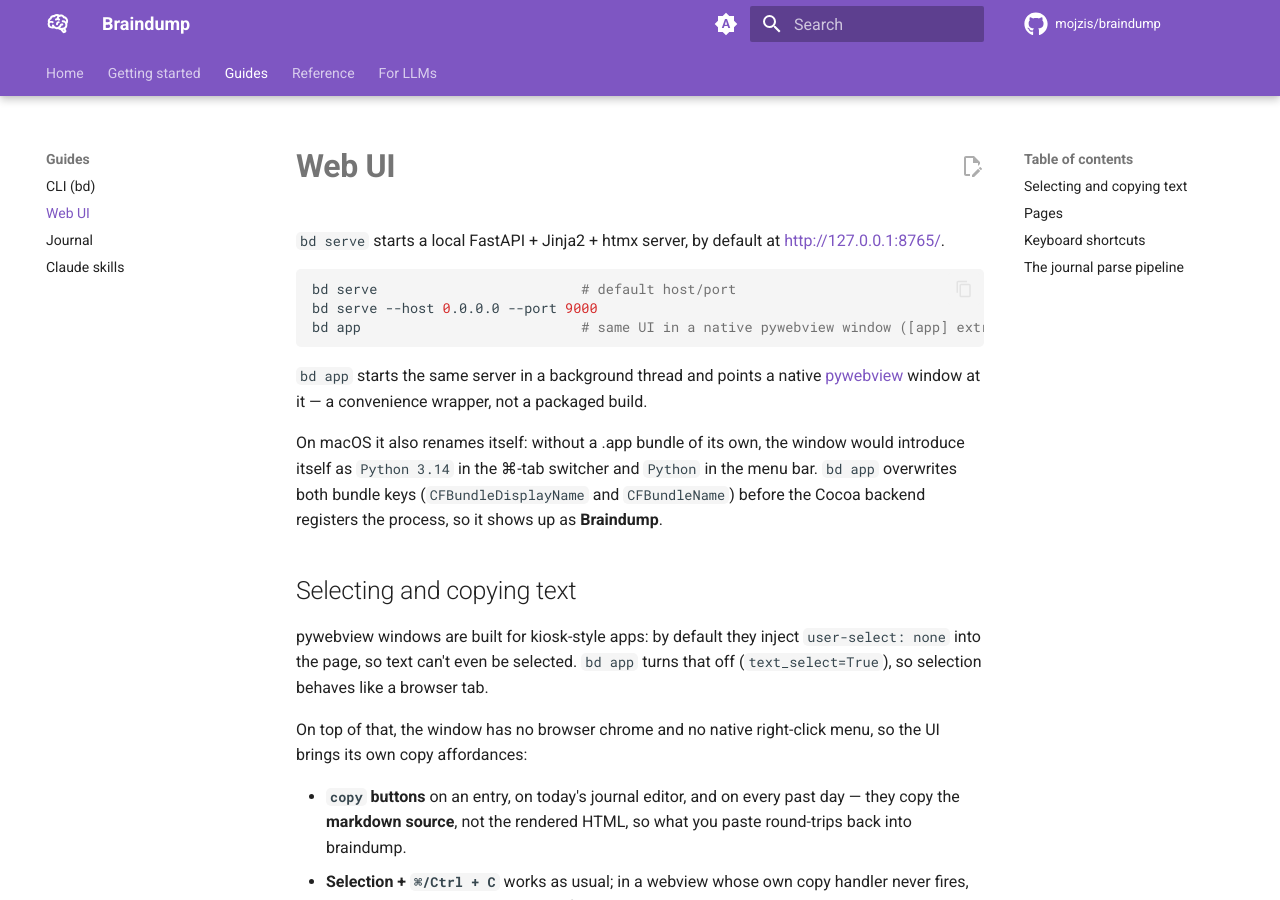
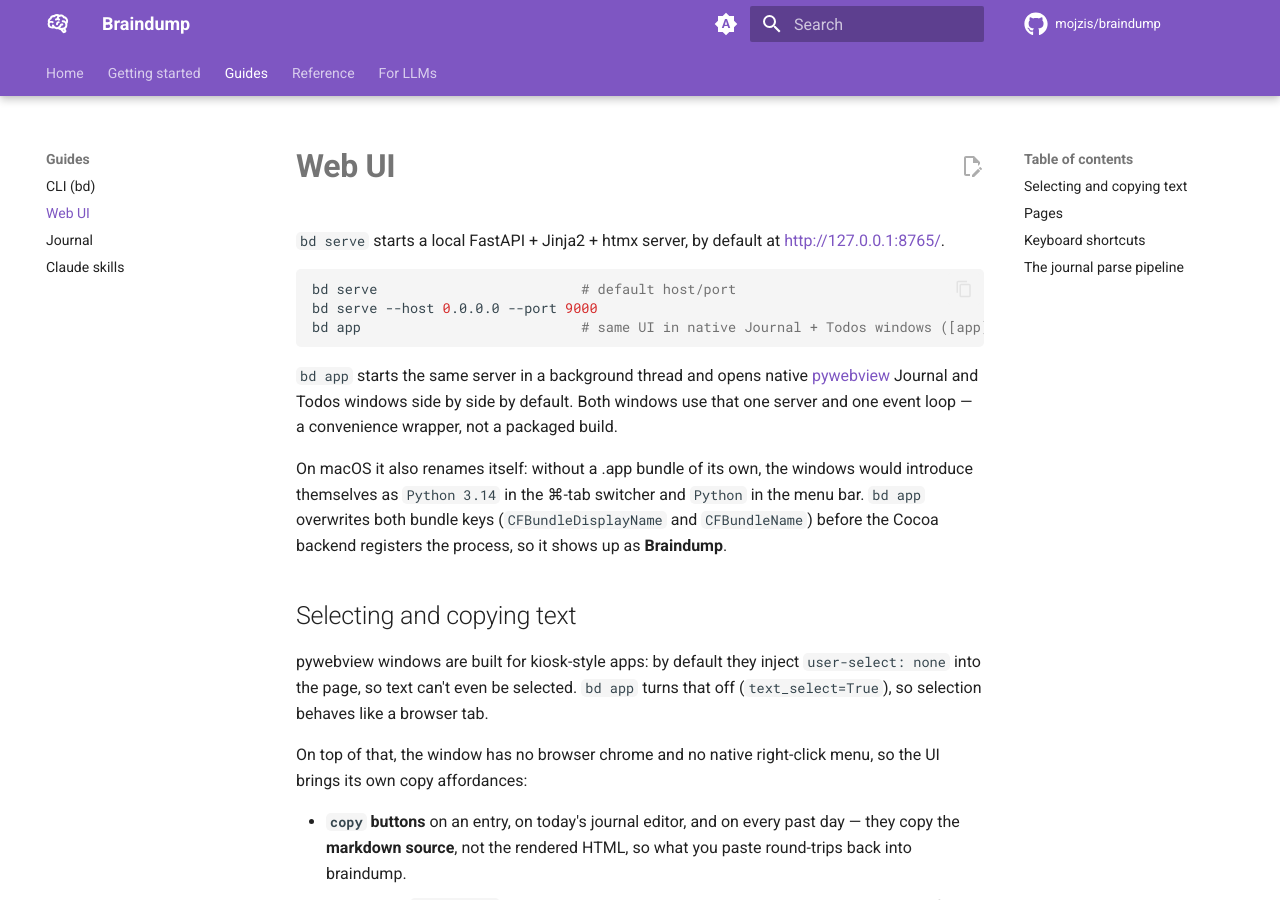
Before and after one commit to mojzis/braindump, an MkDocs documentation site: the page built from docs/guides/web-ui.md, in a window 1280 px wide and 900 px high. Built offline with MkDocs 1.6.1 and Material for MkDocs 9.7.7, drawn with Linux system fonts in a browser that asks for light colours; comment, search, counter and statistics services are not loaded.

Commit message:
Open journal and todos desktop windows

````diff
--- a/docs/guides/web-ui.md
+++ b/docs/guides/web-ui.md
@@ -6,18 +6,19 @@
 ```bash
 bd serve                         # default host/port
 bd serve --host 0.0.0.0 --port 9000
-bd app                           # same UI in a native pywebview window ([app] extra)
+bd app                           # same UI in native Journal + Todos windows ([app] extra)
 ```
 
-`bd app` starts the same server in a background thread and points a native
-[pywebview](https://pywebview.flet.dev/) window at it — a convenience wrapper,
-not a packaged build.
+`bd app` starts the same server in a background thread and opens native
+[pywebview](https://pywebview.flet.dev/) Journal and Todos windows side by side
+by default. Both windows use that one server and one event loop — a convenience
+wrapper, not a packaged build.
 
-On macOS it also renames itself: without a .app bundle of its own, the window
-would introduce itself as `Python 3.14` in the ⌘-tab switcher and `Python` in
-the menu bar. `bd app` overwrites both bundle keys (`CFBundleDisplayName` and
-`CFBundleName`) before the Cocoa backend registers the process, so it shows up
-as **Braindump**.
+On macOS it also renames itself: without a .app bundle of its own, the windows
+would introduce themselves as `Python 3.14` in the ⌘-tab switcher and `Python`
+in the menu bar. `bd app` overwrites both bundle keys
+(`CFBundleDisplayName` and `CFBundleName`) before the Cocoa backend registers
+the process, so it shows up as **Braindump**.
 
 ## Selecting and copying text
 
````
Also changed, not shown: README.md (+18 -13 lines), 2 other files.
